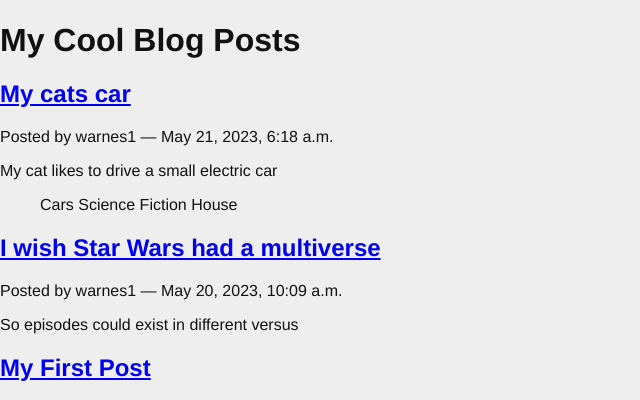
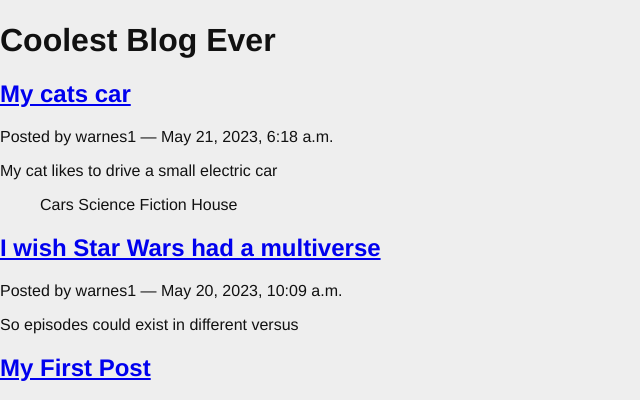
Before and after one commit to warnes1/assign-09-django-blog-warnes1, a Django app: page / in a window 1280 px wide. Shown: the part 20-420 px from the top of the page, without its empty margins (0-640 px from the left). Run offline with Django 4.2, Linux system fonts and the light colour scheme; data comes from the database, SQL or seed files in the repository.

Commit message:
Change Title

```diff
--- a/blogging/templates/blogging/list.html
+++ b/blogging/templates/blogging/list.html
@@ -1,6 +1,6 @@
 {% extends "base.html" %}
 {% block content %}
-    <h1>My Cool Blog Posts</h1>
+    <h1>Coolest Blog Ever</h1>
     {% for post in post_list %}
         <div class="post">
             <h2>
--- a/blogging/tests.py
+++ b/blogging/tests.py
@@ -50,7 +50,7 @@ class FrontEndTestCase(TestCase):
         resp = self.client.get("/")
         # the content of the rendered response is always a bytestring
         resp_text = resp.content.decode(resp.charset)
-        self.assertTrue("My Cool Blog Posts" in resp_text)
+        self.assertTrue("Coolest Blog Ever" in resp_text)
         for count in range(1, 11):
             title = "Post %d Title" % count
             if count < 6:
```
